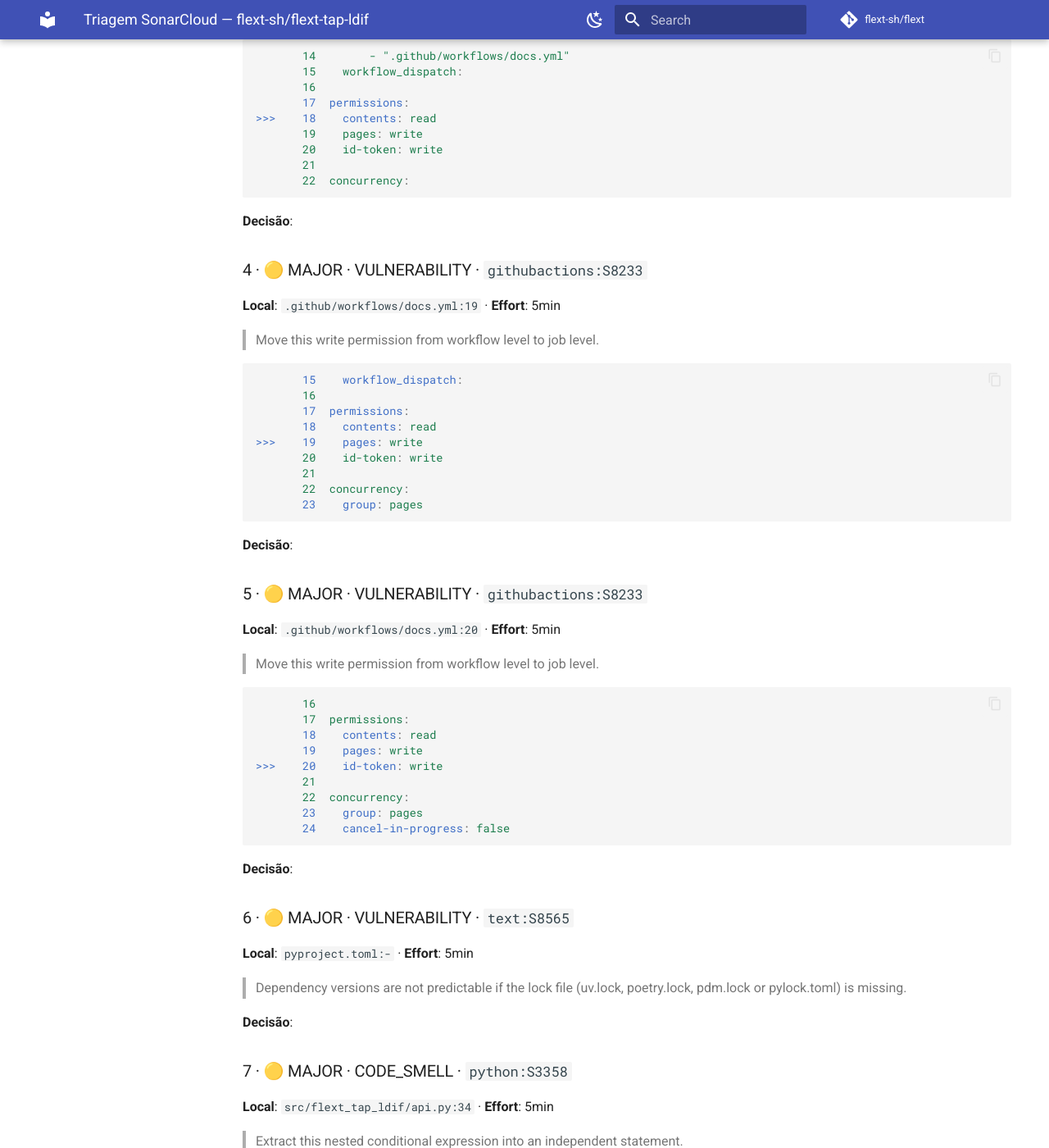
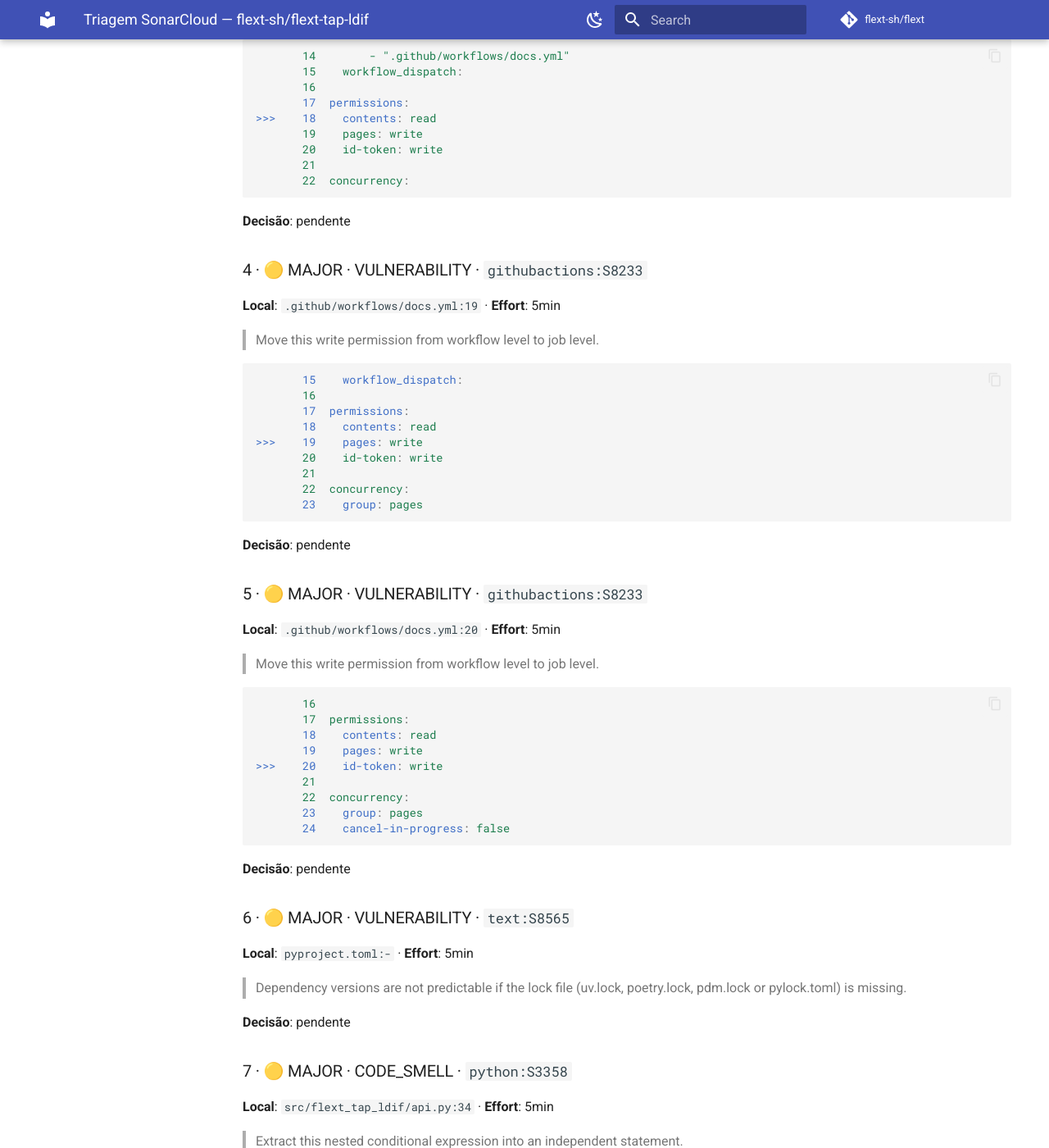
Before and after one commit to flext-sh/flext-tap-ldif, an MkDocs documentation site: the page built from docs/security/sonarqube-triage.md, in a window 1280 px wide and 1400 px high, scrolled down 1892 px. Shown: the whole window at 82% size. Built offline with MkDocs 1.6.1 and Material for MkDocs 9.7.7, drawn with Linux system fonts in a browser that asks for light colours; comment, search, counter and statistics services are not loaded; some of the changed text lies outside the part shown.

Commit message:
docs(security): fix markdown lint findings

````diff
--- a/docs/security/sonarqube-triage.md
+++ b/docs/security/sonarqube-triage.md
@@ -42,7 +42,7 @@ Cada issue traz a **mensagem do SonarQube** (descreve o problema e o impacto), o
        21              record: t.MutableAttributeMapping = {}
 ```
 
-**Decisão**:
+**Decisão**: pendente
 
 ### 2 · 🟠 CRITICAL · CODE_SMELL · `python:S3776`
 **Local**: `src/flext_tap_ldif/_utilities/entries_stream.py:33` · **Effort**: 10min
@@ -61,7 +61,7 @@ Cada issue traz a **mensagem do SonarQube** (descreve o problema e o impacto), o
        37              _ = context
 ```
 
-**Decisão**:
+**Decisão**: pendente
 
 ### 3 · 🟡 MAJOR · VULNERABILITY · `githubactions:S8264`
 **Local**: `.github/workflows/docs.yml:18` · **Effort**: 5min
@@ -80,7 +80,7 @@ Cada issue traz a **mensagem do SonarQube** (descreve o problema e o impacto), o
        22  concurrency:
 ```
 
-**Decisão**:
+**Decisão**: pendente
 
 ### 4 · 🟡 MAJOR · VULNERABILITY · `githubactions:S8233`
 **Local**: `.github/workflows/docs.yml:19` · **Effort**: 5min
@@ -99,7 +99,7 @@ Cada issue traz a **mensagem do SonarQube** (descreve o problema e o impacto), o
        23    group: pages
 ```
 
-**Decisão**:
+**Decisão**: pendente
 
 ### 5 · 🟡 MAJOR · VULNERABILITY · `githubactions:S8233`
 **Local**: `.github/workflows/docs.yml:20` · **Effort**: 5min
@@ -118,7 +118,7 @@ Cada issue traz a **mensagem do SonarQube** (descreve o problema e o impacto), o
        24    cancel-in-progress: false
 ```
 
-**Decisão**:
+**Decisão**: pendente
 
 ### 6 · 🟡 MAJOR · VULNERABILITY · `text:S8565`
 **Local**: `pyproject.toml:-` · **Effort**: 5min
@@ -126,7 +126,7 @@ Cada issue traz a **mensagem do SonarQube** (descreve o problema e o impacto), o
 > Dependency versions are not predictable if the lock file (uv.lock, poetry.lock, pdm.lock or pylock.toml) is missing.
 
 
-**Decisão**:
+**Decisão**: pendente
 
 ### 7 · 🟡 MAJOR · CODE_SMELL · `python:S3358`
 **Local**: `src/flext_tap_ldif/api.py:34` · **Effort**: 5min
@@ -145,7 +145,7 @@ Cada issue traz a **mensagem do SonarQube** (descreve o problema e o impacto), o
        38          )
 ```
 
-**Decisão**:
+**Decisão**: pendente
 
 ### 8 · ⚪ MINOR · CODE_SMELL · `python:S7504`
 **Local**: `conftest.py:20` · **Effort**: 5min
@@ -164,4 +164,4 @@ Cada issue traz a **mensagem do SonarQube** (descreve o problema e o impacto), o
        24                  sys.modules.pop(module_name, None)
 ```
 
-**Decisão**:
+**Decisão**: pendente
````
